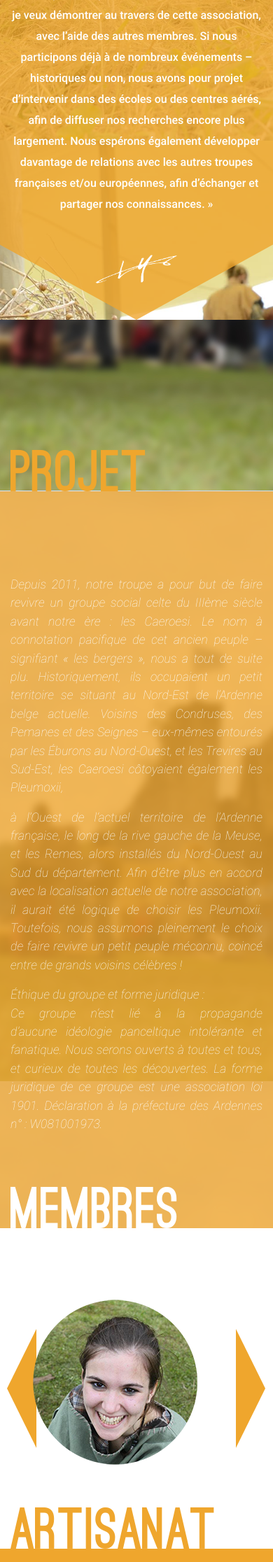
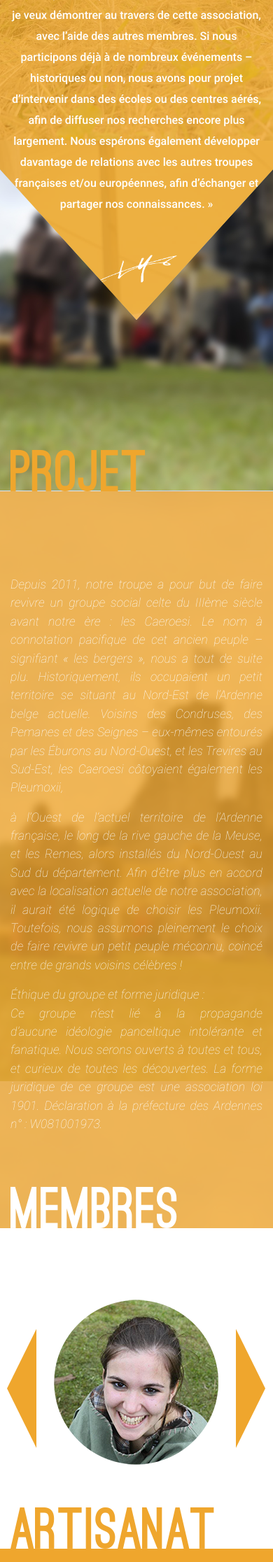
Before and after one commit to alyssa-ittoo/caeroesi.github.io, a PHP site: page / in a window 390 px wide. Shown: the part 643-2875 px from the top of the page at 70% size. Run offline with PHP 8.4, Linux system fonts and the light colour scheme; some web fonts are replaced.

Commit message:
mobile : fix some bugs

```diff
--- a/style.css
+++ b/style.css
@@ -583,10 +583,6 @@
 
 @media (max-width: 768px){
     .on-mobile{ display: block !important; }
-    .row {
-        -webkit-flex-wrap: wrap;
-        display: block;
-    }
     .navbar.fixed{
         background-color: transparent !important;
     }
@@ -638,8 +634,8 @@
     .presentation{
         height: auto;
         min-height: 1100px;
-        clip-path: none;
-        -webkit-clip-path: none;
+        clip-path: polygon(0 0, 100% 0, 100% 885px, 50% 100%, 0 885px);
+        -webkit-clip-path: polygon(0 0, 100% 0, 100% 885px, 50% 100%, 0 885px);
     }
 
     .presentation .presentation-content{
@@ -669,6 +665,16 @@
         padding: 50px 0;
     }
 
+    .agenda .projet-content{
+        padding-bottom: 0;
+    }
+
+    .agenda .btn-blog{
+        width: 150px;
+        height: 150px;
+        margin-left: -75px;
+    }
+
     .agenda-carousel, .presse-carousel, .members-carousel{
         width: 75%;
         margin: auto;
@@ -676,6 +682,10 @@
 
     .carousel-arrow.agenda-prev{ left: 0; }
     .carousel-arrow.agenda-next{ right: 0; }
+
+    .slick-slide img{
+        margin: auto;
+    }
 
     #join-us .join-us-description{
         padding: 0;
@@ -695,3 +705,11 @@
         display: block !important;
     }
 }
+
+@media (max-width: 767.98px){
+    .row {
+        flex-wrap: wrap;
+        -webkit-flex-wrap: wrap;
+        display: block;
+    }
+}
```
